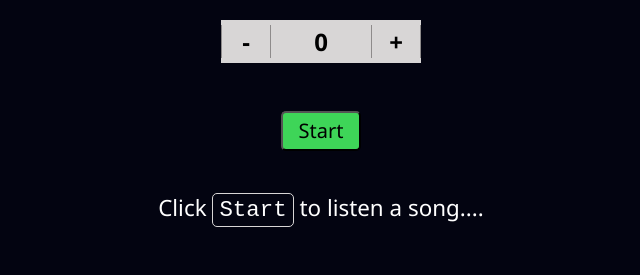
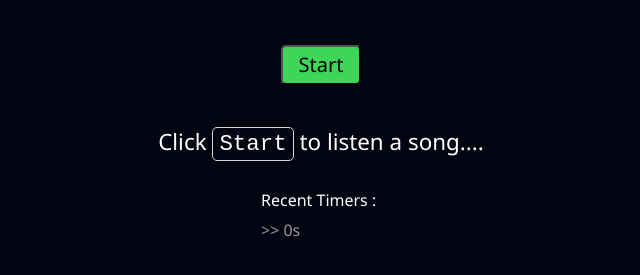
Before and after one commit to Dinesh4762/timer, a plain HTML site: page index.html in a window 1280 px wide. Both pictures are taken after a click on the button "Start". Shown: the part 321-596 px from the top of the page, without its empty margins (319-959 px from the left). Drawn offline with Linux system fonts and the light colour scheme.

Commit message:
added timer history feature

```diff
--- a/index.html
+++ b/index.html
@@ -21,6 +21,10 @@
       <p id="last-para">
         Click  <code id="code">Start</code>  to listen a song....
       </p>
+      <div id="history">
+        <span>Recent Timers :</span>
+        <div id="history-main"></div>
+      </div>
     </div>
     <script src="timer.js"></script>
   </body>
--- a/styles.css
+++ b/styles.css
@@ -2,7 +2,7 @@
   margin: 0;
   padding: 0;
   box-sizing: border-box;
-  /* outline: 1px solid rgba(238, 7, 7, 0.79); */
+  /* outline: 1px solid rgba(164, 224, 23, 0.79); */
 }
 
 body,
@@ -48,7 +48,7 @@ html {
   position: absolute;
   top: 50%;
   left: 50%;
-  transform: translate(-50%, -88%);
+  transform: translate(-50%, -157%);
   border: #3ed558;
   padding: 10px !important;
   padding-top: 8px !important;
@@ -56,6 +56,8 @@ html {
   height: 100px;
   width: 150px;
   aspect-ratio: 1;
+
+  /* outline: 1px solid rgba(238, 7, 7, 0.79); */
 
   font-size: 60px !important;
   color: #d8d6d6;
@@ -91,9 +93,9 @@ html {
   transition: all ease-out 0.3s;
 }
 
-.start:hover{
- background-color: #257d33;
- color:rgb(0, 0, 0) ;
+.start:hover {
+  background-color: #257d33;
+  color: rgb(0, 0, 0);
 }
 
 #code {
@@ -102,11 +104,10 @@ html {
   border-radius: 5px;
   border: 1px solid #d8d6d6;
   transition: all ease-out 0.28s;
-
 }
-#code:hover{
-    background-color: #d8d6d6;
-    color: black;
+#code:hover {
+  background-color: #d8d6d6;
+  color: black;
 }
 #timer-para {
   width: auto;
@@ -115,16 +116,50 @@ html {
   background-color: #d8d6d6;
   color: black;
   font-weight: 600;
-  font-size: 1.4rem ;
+  font-size: 1.4rem;
 }
 #last-para {
-  font-size: 1.4rem ;
+  font-size: 1.4rem;
   margin-top: 2em;
   text-align: center;
   line-height: 26px;
 }
+#history {
+  width: 200px;
+  height: 100px;
+  display: flex;
+  flex-direction: column;
+  margin-top: 2em;
+  font-family: "Segoe UI", Tahoma, Geneva, Verdana, sans-serif;
+  transform: translateX(20%);
+}
+
+#history-main {
+  display: flex;
+  width: 70%;
+  height: auto;
+  overflow-y: auto;
+  flex-direction: column-reverse;
+  font-size: 1em;
+  color: #9b9595;
+  margin-top: 0.5em;
+}
+#history-main::-webkit-scrollbar {
+  width: 3px;
+}
+
+#history-main::-webkit-scrollbar-thumb {
+  background-color: #fff;
+  border-radius: 10px;
+}
+#history-main::-webkit-scrollbar-track {
+  background-color: rgb(255 255 255 / 10%);
+}
 @media (max-width: 369px) {
-    #last-para{
-        font-size: 1.1rem ;
-    }
+  #last-para {
+    font-size: 1.1rem;
+  }
+  #history {
+    transform: translateX(-9%);
+  }
 }
--- a/timer.js
+++ b/timer.js
@@ -4,6 +4,9 @@ let inc = document.querySelector("#incrementer");
 let dec = document.querySelector("#decrementer");
 
 let num = document.querySelector("#timer");
+let historyMain = document.querySelector("#history-main");
+
+let timerHistoryData = [];
 
 function increaser() {
   let timer = parseInt(num.textContent);
@@ -51,9 +54,20 @@ dec.addEventListener("touchend", function() {
 inc.addEventListener("click", increaser);
 dec.addEventListener("click", decreaser);
 
+function addHistory(){
+  let li = document.createElement('p');
+  li.innerHTML = `>> ${timerHistoryData[historyCounter]}s`;
+  historyMain.appendChild(li);
+  historyMain.scrollTo({ top: -historyMain.scrollHeight, behavior: "smooth" });
+  historyCounter++;
+}
+
+let historyCounter = 0 ;
+
 function startTimer() {
   document.querySelector(".start").disabled = true;
   let counter = parseInt(num.textContent);
+  timerHistoryData.push(counter);
 
   let showCounter = setInterval(() => {
     if (counter == 0) {
@@ -65,6 +79,7 @@ function startTimer() {
       num.textContent = 0;
       audio.pause();
       document.querySelector(".start").disabled = false;
+      addHistory();
     }
 
     toShow.textContent = counter + "s";
```
